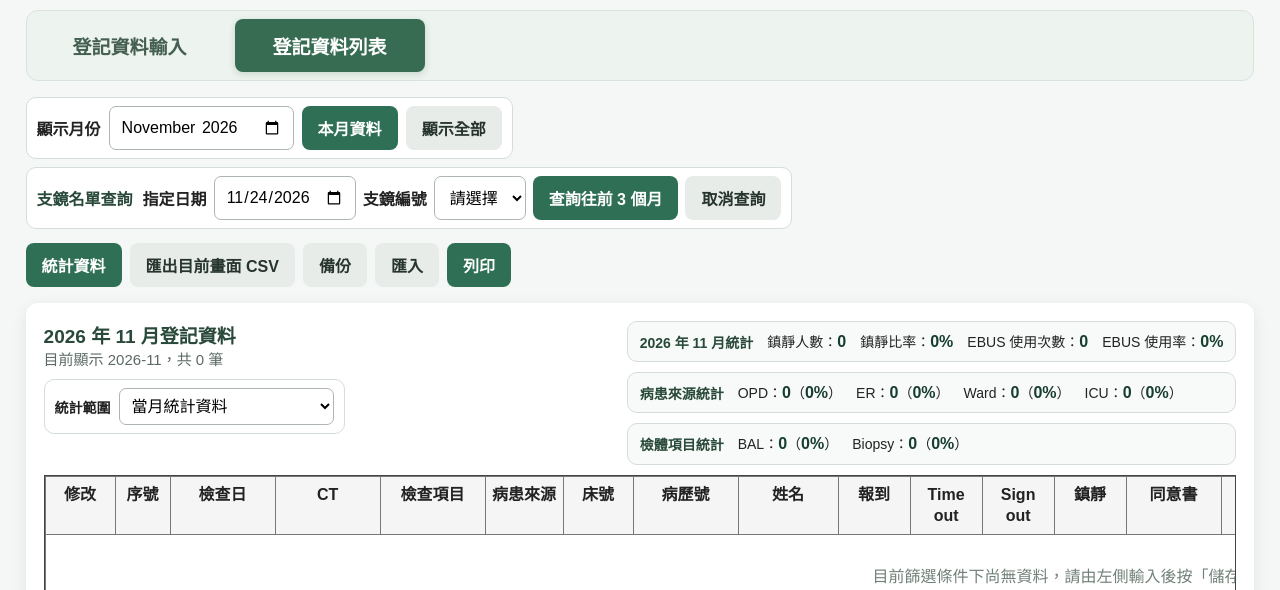
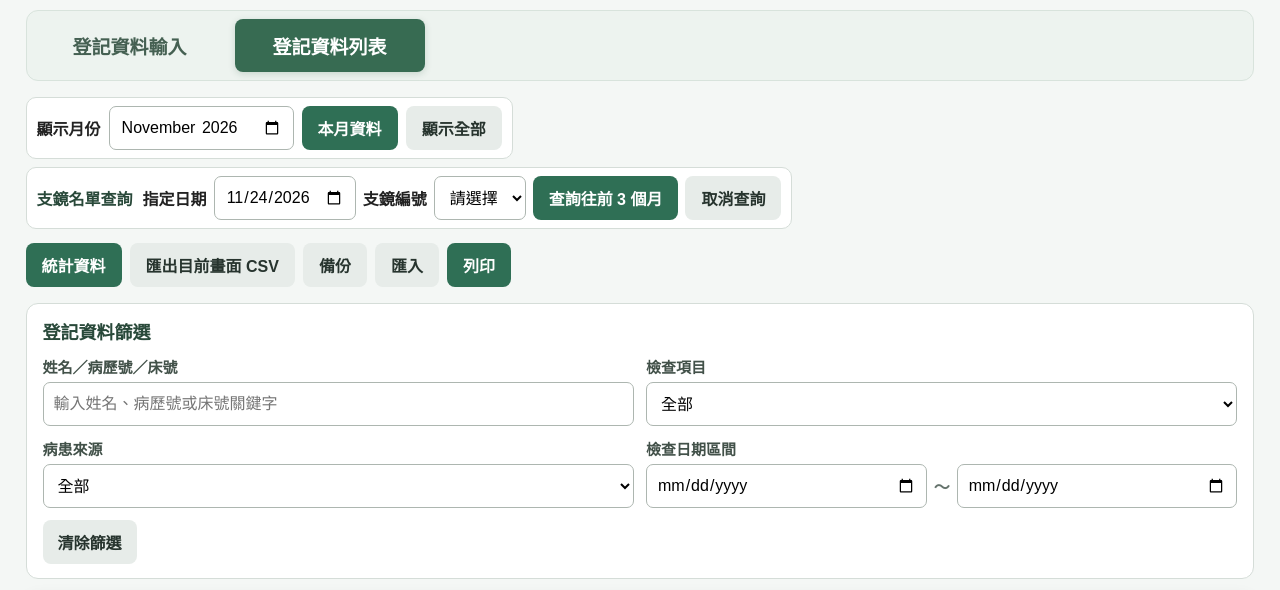
Before and after one commit to kmughrt/brochoscopy, a plain HTML site: page index.html in a window 1280 px wide. Both pictures are taken after a click on the button "登記資料列表". Shown: the part 164-754 px from the top of the page. Drawn offline with Linux system fonts and the light colour scheme.

Commit message:
Add files via upload

```diff
--- a/index.html
+++ b/index.html
@@ -1353,6 +1353,74 @@ table{
 .return-action-btn:hover{
   background:#174b82!important;
   transform:translateY(-1px);
+}
+
+
+/* 登記資料列表篩選 */
+.record-filter-bar{
+  display:grid;
+  grid-template-columns:minmax(280px,1.5fr) minmax(150px,.7fr) minmax(150px,.7fr) minmax(380px,1.4fr) auto;
+  gap:12px;
+  align-items:end;
+  background:#fff;
+  border:1px solid var(--border);
+  border-radius:12px;
+  padding:14px 16px;
+  margin:0 0 14px;
+}
+.record-filter-title{
+  grid-column:1/-1;
+  font-size:18px;
+  font-weight:900;
+  color:#29493a;
+}
+.record-filter-field{
+  display:flex;
+  flex-direction:column;
+  gap:5px;
+  min-width:0;
+}
+.record-filter-field label{
+  font-size:15px;
+  font-weight:900;
+  color:#425149;
+  margin:0;
+}
+.record-filter-field input,
+.record-filter-field select{
+  width:100%;
+  min-height:44px;
+  padding:9px 10px;
+  font-size:16px;
+}
+.date-range-box{
+  display:grid;
+  grid-template-columns:minmax(150px,1fr) auto minmax(150px,1fr);
+  gap:7px;
+  align-items:center;
+}
+.date-range-box span{
+  font-weight:900;
+  color:#65736c;
+}
+.record-filter-actions button{
+  min-height:44px;
+  padding:9px 15px;
+  font-size:16px;
+  white-space:nowrap;
+}
+@media(max-width:1350px){
+  .record-filter-bar{grid-template-columns:repeat(2,minmax(0,1fr))}
+  .record-filter-title{grid-column:1/-1}
+}
+@media(max-width:720px){
+  .record-filter-bar{grid-template-columns:1fr;padding:12px}
+  .record-filter-title{grid-column:1}
+  .date-range-box{grid-template-columns:1fr}
+  .date-range-box span{text-align:center}
+}
+@media print{
+  body.print-register .record-filter-bar{display:none!important}
 }
 
 </style>
@@ -1546,7 +1614,49 @@ table{
       <input id="importFile" type="file" accept=".json" hidden>
     </div>
   </div>
-        <section class="card">
+
+    <div class="record-filter-bar">
+      <div class="record-filter-title">登記資料篩選</div>
+
+      <div class="record-filter-field record-filter-search">
+        <label for="recordKeyword">姓名／病歷號／床號</label>
+        <input id="recordKeyword" type="text" placeholder="輸入姓名、病歷號或床號關鍵字">
+      </div>
+
+      <div class="record-filter-field">
+        <label for="recordExamFilter">檢查項目</label>
+        <select id="recordExamFilter">
+          <option value="">全部</option>
+          <option value="支氣管鏡">支氣管鏡</option>
+          <option value="TBNA">TBNA</option>
+        </select>
+      </div>
+
+      <div class="record-filter-field">
+        <label for="recordSourceFilter">病患來源</label>
+        <select id="recordSourceFilter">
+          <option value="">全部</option>
+          <option value="OPD">OPD</option>
+          <option value="ER">ER</option>
+          <option value="Ward">Ward</option>
+          <option value="ICU">ICU</option>
+        </select>
+      </div>
+
+      <div class="record-filter-field date-range-field">
+        <label>檢查日期區間</label>
+        <div class="date-range-box">
+          <input id="recordDateFrom" type="date" aria-label="檢查日期起日">
+          <span>～</span>
+          <input id="recordDateTo" type="date" aria-label="檢查日期迄日">
+        </div>
+      </div>
+
+      <div class="record-filter-actions">
+        <button type="button" class="secondary" id="clearRecordFilterBtn">清除篩選</button>
+      </div>
+    </div>
+<section class="card">
       <div class="summary-bar">
         <div class="summary-left-panel">
           <div>
@@ -2010,7 +2120,7 @@ function getData(){
 }
 function fillForm(r){
   editingId=r.id;
-  showEntryPage();
+  showRecordsPage();
   fields.forEach(id=>$(id).value=id==="biopsy"?(hasBiopsyRecord(r)?"有":"無"):(r[id]??""));
   checks.forEach(id=>$(id).checked=!!r[id]);
   updateCtState();
@@ -2117,24 +2227,42 @@ function getFilteredRecords(){
     const scope=$("traceScope").value;
     if(!end || !scope) return [];
     const start=minusMonths(end,3);
-    return list.filter(r =>
+    list=list.filter(r =>
       (r.date||"") >= start &&
       (r.date||"") <= end &&
       (r.scopeNo||"") === scope
     );
-  }
-
-  if(showAll) return list;
-
-  const month=$("monthFilter").value || currentMonth();
-  const mode=$("generalStatsMode").value;
-
-  if(mode==="year"){
-    const year=month.slice(0,4);
-    return list.filter(r => (r.date||"").slice(0,4)===year);
-  }
-
-  return list.filter(r=>(r.date||"").slice(0,7)===month);
+  }else if(!showAll){
+    const month=$("monthFilter").value || currentMonth();
+    const mode=$("generalStatsMode").value;
+    if(mode==="year"){
+      const year=month.slice(0,4);
+      list=list.filter(r => (r.date||"").slice(0,4)===year);
+    }else{
+      list=list.filter(r => (r.date||"").slice(0,7)===month);
+    }
+  }
+
+  const keyword=($("recordKeyword")?.value||"").trim().toLowerCase();
+  const exam=($("recordExamFilter")?.value||"").trim();
+  const source=($("recordSourceFilter")?.value||"").trim();
+  const dateFrom=($("recordDateFrom")?.value||"").trim();
+  const dateTo=($("recordDateTo")?.value||"").trim();
+
+  if(keyword){
+    list=list.filter(r=>{
+      const name=String(r.name||"").toLowerCase();
+      const chartNo=String(r.chartNo||"").toLowerCase();
+      const bed=String(r.bed||"").toLowerCase();
+      return name.includes(keyword) || chartNo.includes(keyword) || bed.includes(keyword);
+    });
+  }
+  if(exam) list=list.filter(r=>(r.exam||"")===exam);
+  if(source) list=list.filter(r=>(r.source||"")===source);
+  if(dateFrom) list=list.filter(r=>(r.date||"")>=dateFrom);
+  if(dateTo) list=list.filter(r=>(r.date||"")<=dateTo);
+
+  return list;
 }
 function renderSummary(filtered){
   updateTraceStats();
@@ -2749,6 +2877,21 @@ $("ebus").onchange=updateBillingSuggestion;
 $("exam").onchange=updateBillingSuggestion;
 $("bal").onchange=updateBillingSuggestion;
 $("biopsyStatus").onchange=updateBillingSuggestion;
+
+["recordKeyword","recordExamFilter","recordSourceFilter","recordDateFrom","recordDateTo"].forEach(id=>{
+  const el=$(id);
+  if(!el) return;
+  el.addEventListener(id==="recordKeyword"?"input":"change",render);
+});
+$("clearRecordFilterBtn").onclick=()=>{
+  $("recordKeyword").value="";
+  $("recordExamFilter").value="";
+  $("recordSourceFilter").value="";
+  $("recordDateFrom").value="";
+  $("recordDateTo").value="";
+  render();
+};
+
 $("generalStatsMode").onchange=()=>{traceMode=false;showAll=false;document.querySelector(".trace-wrap").classList.remove("trace-active");render()};
 $("monthFilter").onchange=()=>{traceMode=false;showAll=false;document.querySelector(".trace-wrap").classList.remove("trace-active");render()};
 $("currentMonthBtn").onclick=()=>{traceMode=false;$("monthFilter").value=currentMonth();showAll=false;document.querySelector(".trace-wrap").classList.remove("trace-active");render()};
```
